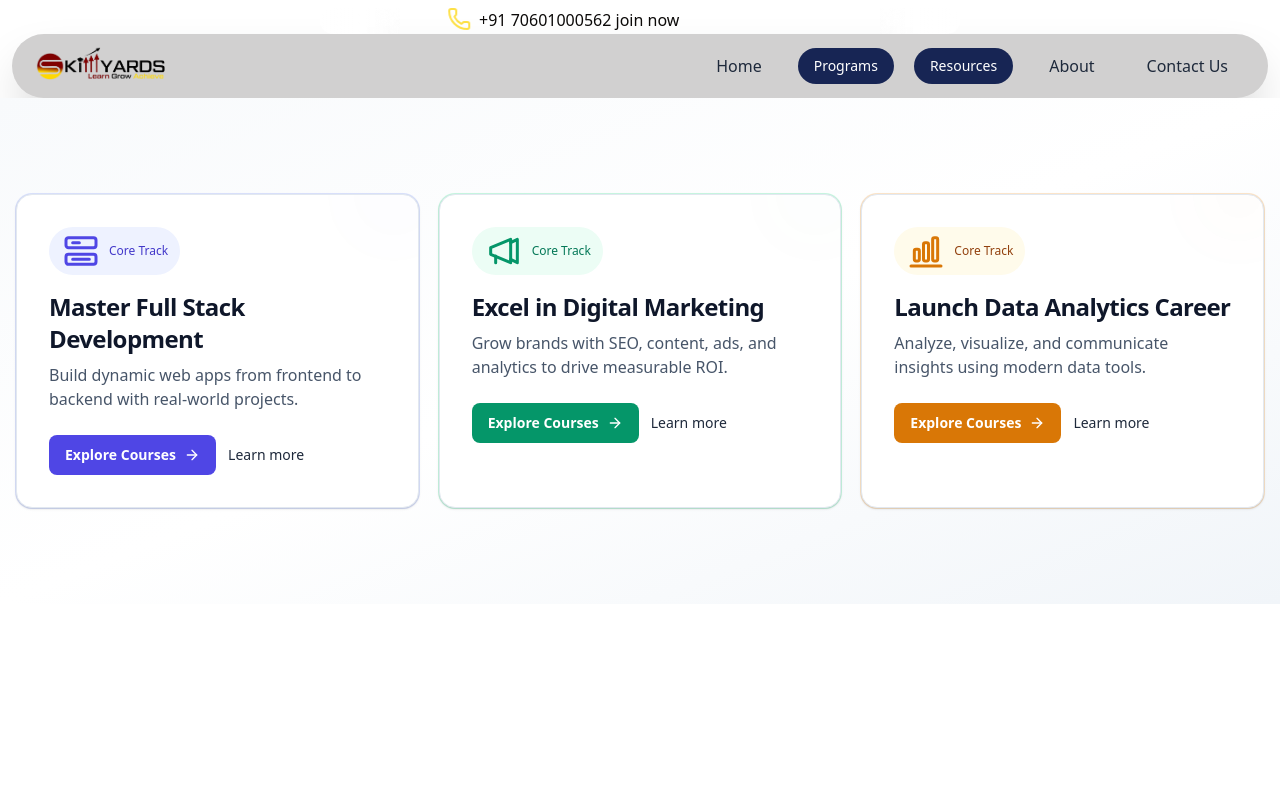
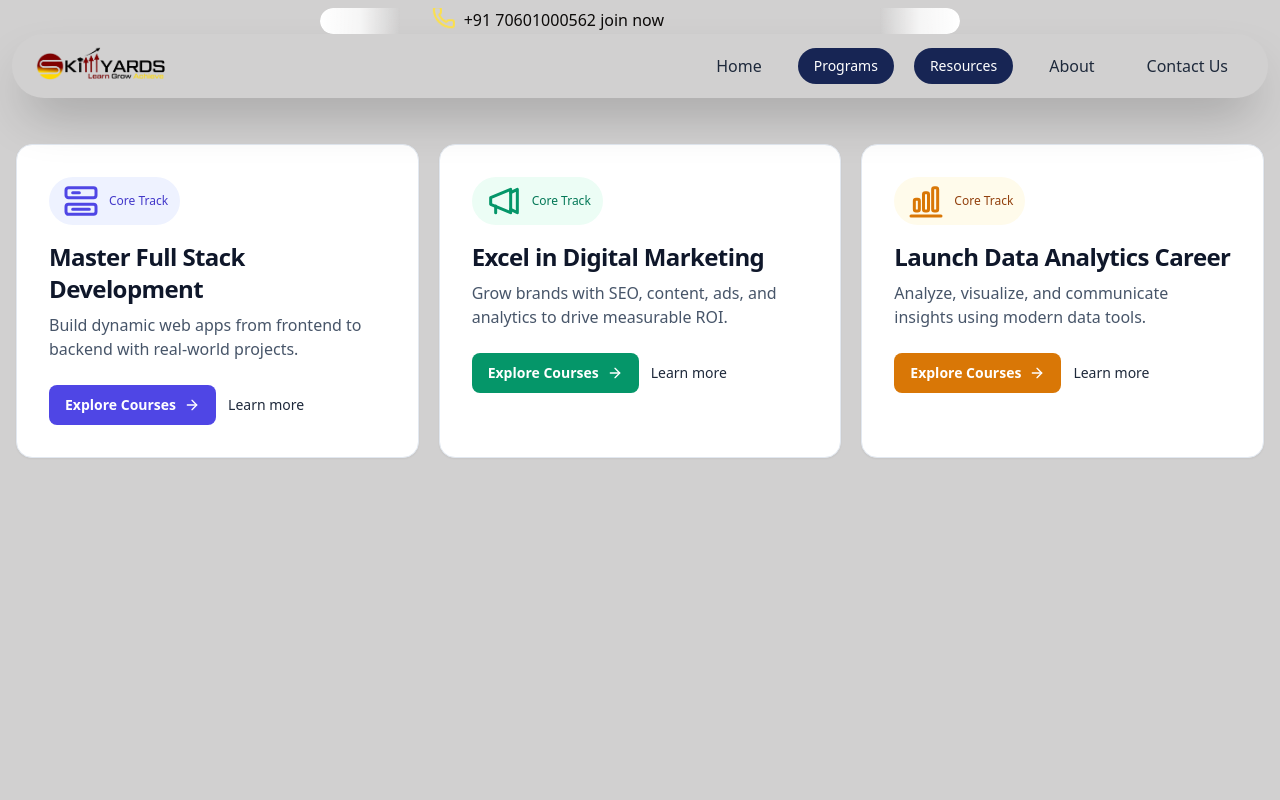
Before and after one commit to Skill-yards/Skilllyards-new-website, a React (Vite) app: page / in a window 1280 px wide. Shown: the top 800 px of the page. Built offline with nearby package versions, Linux system fonts and the light colour scheme.

Commit message:
fixed hero section and navbar

```diff
--- a/src/components/Hero.jsx
+++ b/src/components/Hero.jsx
@@ -56,28 +56,22 @@ export default function SkillyardsHero() {
   const [isVisible, setIsVisible] = useState(false);
 
   useEffect(() => {
-    // Trigger entrance animation after component mounts
     const timer = setTimeout(() => setIsVisible(true), 100);
     return () => clearTimeout(timer);
   }, []);
 
   return (
-    <section className="relative overflow-hidden">
-      {/* Subtle background gradient */}
+    <section className="relative overflow-hidden min-h-screen">
       <div
         className="pointer-events-none absolute inset-0"
         style={{
-          background: 'linear-gradient(to bottom right, rgb(248 250 252), rgb(255 255 255), rgb(241 245 249))'
+          background: 'rgb(209, 208, 208)',
         }}
       />
 
-      <div className="relative mx-auto max-w-7xl px-4 py-12 sm:py-16 md:py-20 lg:py-24">
-
-
-
-        {/* Three responsive panels */}
+      <div className="relative mx-auto max-w-7xl px-4 pt-24 pb-12 sm:pb-16 md:pb-20 lg:pb-24">
         <div
-          className="grid grid-cols-1 gap-4 sm:gap-5 md:grid-cols-3"
+          className="grid grid-cols-1 gap-4 sm:gap-5 md:grid-cols-3 mt-8 sm:mt-12"
           style={{
             opacity: isVisible ? 1 : 0,
             transform: isVisible ? 'translateY(0)' : 'translateY(20px)',
@@ -115,78 +109,69 @@ export default function SkillyardsHero() {
 }
 
 function TrackPanel({ icon, title, desc, href, accent = "indigo" }) {
-  const [isHovered, setIsHovered] = useState(false);
   const [learnMoreHovered, setLearnMoreHovered] = useState(false);
 
-  // Accent color configurations
-  const accents = {
+  const accentClasses = {
     indigo: {
-      ring: "rgb(199 210 254 / 0.6)",
-      iconColor: "rgb(79 70 229)",
-      pillBg: "rgb(238 242 255)",
-      pillText: "rgb(67 56 202)",
-      ctaBg: "rgb(79 70 229)",
-      ctaBgHover: "rgb(67 56 202)",
-      underlineColor: "rgb(165 180 252)",
-      shadowColor: "rgb(238 242 255)",
-      blobGradient: "radial-gradient(60px 60px at 50% 50%, rgba(79,70,229,0.35), transparent 70%)"
+      pill: "bg-indigo-50 text-indigo-700",
+      icon: "text-indigo-600",
+      cta: "bg-indigo-600 hover:bg-indigo-700",
+      underline: "bg-indigo-300",
+      ring: "ring-indigo-200/60"
     },
     emerald: {
-      ring: "rgb(167 243 208 / 0.6)",
-      iconColor: "rgb(5 150 105)",
-      pillBg: "rgb(236 253 245)",
-      pillText: "rgb(4 120 87)",
-      ctaBg: "rgb(5 150 105)",
-      ctaBgHover: "rgb(4 120 87)",
-      underlineColor: "rgb(110 231 183)",
-      shadowColor: "rgb(236 253 245)",
-      blobGradient: "radial-gradient(60px 60px at 50% 50%, rgba(5,150,105,0.35), transparent 70%)"
+      pill: "bg-emerald-50 text-emerald-700",
+      icon: "text-emerald-600",
+      cta: "bg-emerald-600 hover:bg-emerald-700",
+      underline: "bg-emerald-300",
+      ring: "ring-emerald-200/60"
     },
     amber: {
-      ring: "rgb(254 215 170 / 0.6)",
-      iconColor: "rgb(217 119 6)",
-      pillBg: "rgb(255 251 235)",
-      pillText: "rgb(146 64 14)",
-      ctaBg: "rgb(217 119 6)",
-      ctaBgHover: "rgb(180 83 9)",
-      underlineColor: "rgb(252 211 77)",
-      shadowColor: "rgb(255 251 235)",
-      blobGradient: "radial-gradient(60px 60px at 50% 50%, rgba(217,119,6,0.4), transparent 70%)"
-    },
+      pill: "bg-amber-50 text-amber-800",
+      icon: "text-amber-600",
+      cta: "bg-amber-600 hover:bg-amber-700",
+      underline: "bg-amber-300",
+      ring: "ring-amber-200/60"
+    }
+  }[accent];
+
+  const accentNums = {
+    indigo: "79 70 229",
+    emerald: "5 150 105",
+    amber: "217 119 6"
+  }[accent];
+
+  const blobOpacities = {
+    indigo: 0.35,
+    emerald: 0.35,
+    amber: 0.4
+  }[accent];
+
+  const blobGradient = `radial-gradient(60px 60px at 50% 50%, rgba(${accentNums}, ${blobOpacities}), transparent 70%)`;
+
+  const underlineColors = {
+    indigo: "rgb(165 180 252)",
+    emerald: "rgb(110 231 183)",
+    amber: "rgb(252 211 77)"
   }[accent];
 
   return (
     <article
-      className="group relative isolate overflow-hidden rounded-2xl border border-slate-200 bg-white p-6 sm:p-7 lg:p-8 transition-shadow shadow-sm"
-      style={{
-        boxShadow: isHovered
-          ? `0 10px 15px -3px rgba(0, 0, 0, 0.1), 0 4px 6px -2px rgba(0, 0, 0, 0.05), 0 0 0 1px ${accents.ring}`
-          : `0 1px 3px 0 rgba(0, 0, 0, 0.1), 0 1px 2px 0 rgba(0, 0, 0, 0.06), 0 0 0 1px ${accents.ring}`,
-        transition: 'box-shadow 300ms ease-out'
-      }}
-      onMouseEnter={() => setIsHovered(true)}
-      onMouseLeave={() => setIsHovered(false)}
+      className={`group relative isolate overflow-hidden rounded-2xl border border-slate-200 bg-white p-6 sm:p-7 lg:p-8 transition-shadow duration-300 shadow-sm ${accentClasses.ring} group-hover:shadow-lg`}
     >
-      {/* Decorative blob */}
       <div
         className="pointer-events-none absolute -right-10 -top-16 h-32 w-32 rounded-full opacity-20 blur-2xl"
         aria-hidden="true"
-        style={{ background: accents.blobGradient }}
+        style={{ background: blobGradient }}
       />
 
-      {/* Pill label */}
       <div
-        className="mb-4 inline-flex items-center gap-2 rounded-full px-3 py-1 text-xs font-medium"
-        style={{
-          backgroundColor: accents.pillBg,
-          color: accents.pillText
-        }}
+        className={`mb-4 inline-flex items-center gap-2 rounded-full px-3 py-1 text-xs font-medium ${accentClasses.pill}`}
       >
-        <span style={{ color: accents.iconColor }}>{icon}</span>
+        <span className={accentClasses.icon}>{icon}</span>
         <span>Core Track</span>
       </div>
 
-      {/* Title & description */}
       <h3 className="text-xl font-semibold tracking-tight text-slate-900 sm:text-2xl">
         {title}
       </h3>
@@ -194,17 +179,10 @@ function TrackPanel({ icon, title, desc, href, accent = "indigo" }) {
         {desc}
       </p>
 
-      {/* Actions */}
       <div className="mt-6 flex items-center gap-3">
         <a
           href={href}
-          className="inline-flex select-none items-center justify-center rounded-lg px-4 py-2.5 text-sm font-semibold text-white focus:outline-none focus-visible:ring-2 focus-visible:ring-offset-2 focus-visible:ring-slate-900 active:opacity-90"
-          style={{
-            backgroundColor: accents.ctaBg,
-            transition: 'background-color 200ms ease-out'
-          }}
-          onMouseEnter={(e) => e.target.style.backgroundColor = accents.ctaBgHover}
-          onMouseLeave={(e) => e.target.style.backgroundColor = accents.ctaBg}
+          className={`inline-flex select-none items-center justify-center rounded-lg px-4 py-2.5 text-sm font-semibold text-white focus:outline-none focus-visible:ring-2 focus-visible:ring-offset-2 focus-visible:ring-slate-900 active:opacity-90 ${accentClasses.cta}`}
         >
           Explore Courses
           <svg
@@ -224,7 +202,7 @@ function TrackPanel({ icon, title, desc, href, accent = "indigo" }) {
 
         <a
           href={href}
-          className="relative inline-flex items-center text-sm font-medium text-slate-800 focus:outline-none"
+          className="relative inline-flex items-center text-sm font-medium focus:outline-none"
           style={{
             color: learnMoreHovered ? 'rgb(15 23 42)' : 'rgb(30 41 59)',
             transition: 'color 200ms ease-out'
@@ -233,11 +211,10 @@ function TrackPanel({ icon, title, desc, href, accent = "indigo" }) {
           onMouseLeave={() => setLearnMoreHovered(false)}
         >
           Learn more
-          {/* Animated underline using pseudo-element simulation */}
           <span
             className="absolute inset-x-0 -bottom-0.5 h-0.5"
             style={{
-              backgroundColor: accents.underlineColor,
+              backgroundColor: underlineColors,
               transform: learnMoreHovered ? 'scaleX(1)' : 'scaleX(0)',
               transformOrigin: learnMoreHovered ? 'left' : 'right',
               transition: 'transform 200ms ease-out'
--- a/src/NavBar.jsx
+++ b/src/components/NavBar.jsx
@@ -9,7 +9,7 @@ import {
   NavigationMenuLink,
 } from "@/components/ui/navigation-menu";
 import { Sheet, SheetContent, SheetTrigger } from "@/components/ui/sheet";
-import Marquee from "./components/ui/Marquee";
+import Marquee from "./ui/Marquee";
 
 const Navbar = () => {
   const [isOpen, setIsOpen] = useState(false);
@@ -39,10 +39,10 @@ const Navbar = () => {
   ];
 
   return (
-    <>
+    <div className="fixed top-0 left-0 right-0 z-50">
       <Marquee text="+91 70601000562 join now" />
 
-      <nav className="bg-[#D1D0D0] shadow-2xl rounded-full ml-3 mr-3">
+      <nav className="bg-[#D1D0D0] shadow-2xl rounded-full mx-3">
         <div className="container mx-auto flex items-center justify-between px-6 py-3">
           {/* Logo */}
           <div className="flex items-center">
@@ -152,7 +152,7 @@ const Navbar = () => {
           </div>
         </div>
       </nav>
-    </>
+    </div>
   );
 };
 
--- a/src/main.jsx
+++ b/src/main.jsx
@@ -2,7 +2,7 @@ import { StrictMode } from "react";
 import { createRoot } from "react-dom/client";
 import "./index.css";
 
-import Navbar from "./NavBar.jsx";
+import Navbar from "./components/NavBar.jsx";
 import Hero from "./components/Hero";
 
 
```
Also changed, not shown: 1 other file (tests, documents, lock files or other folders).
